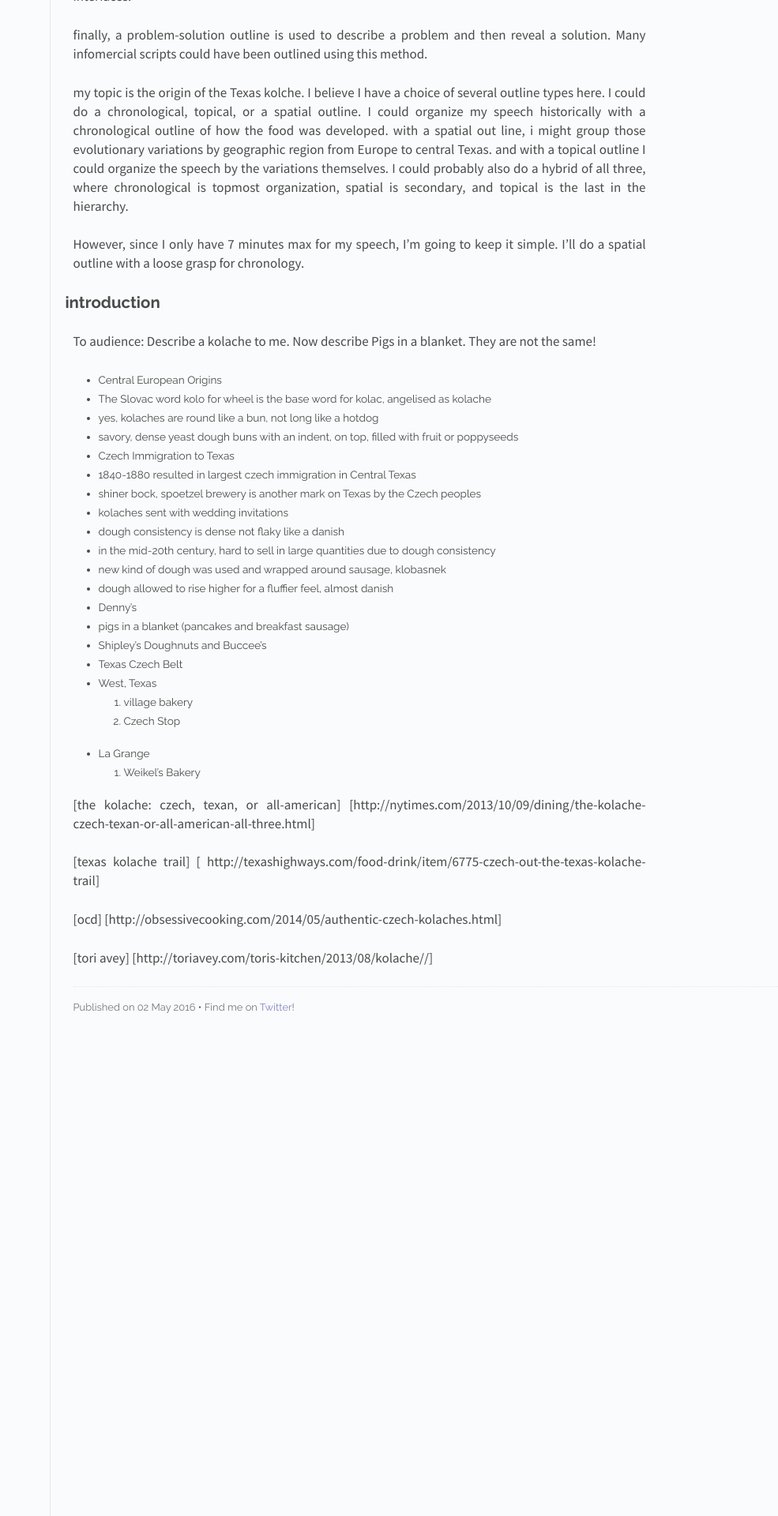
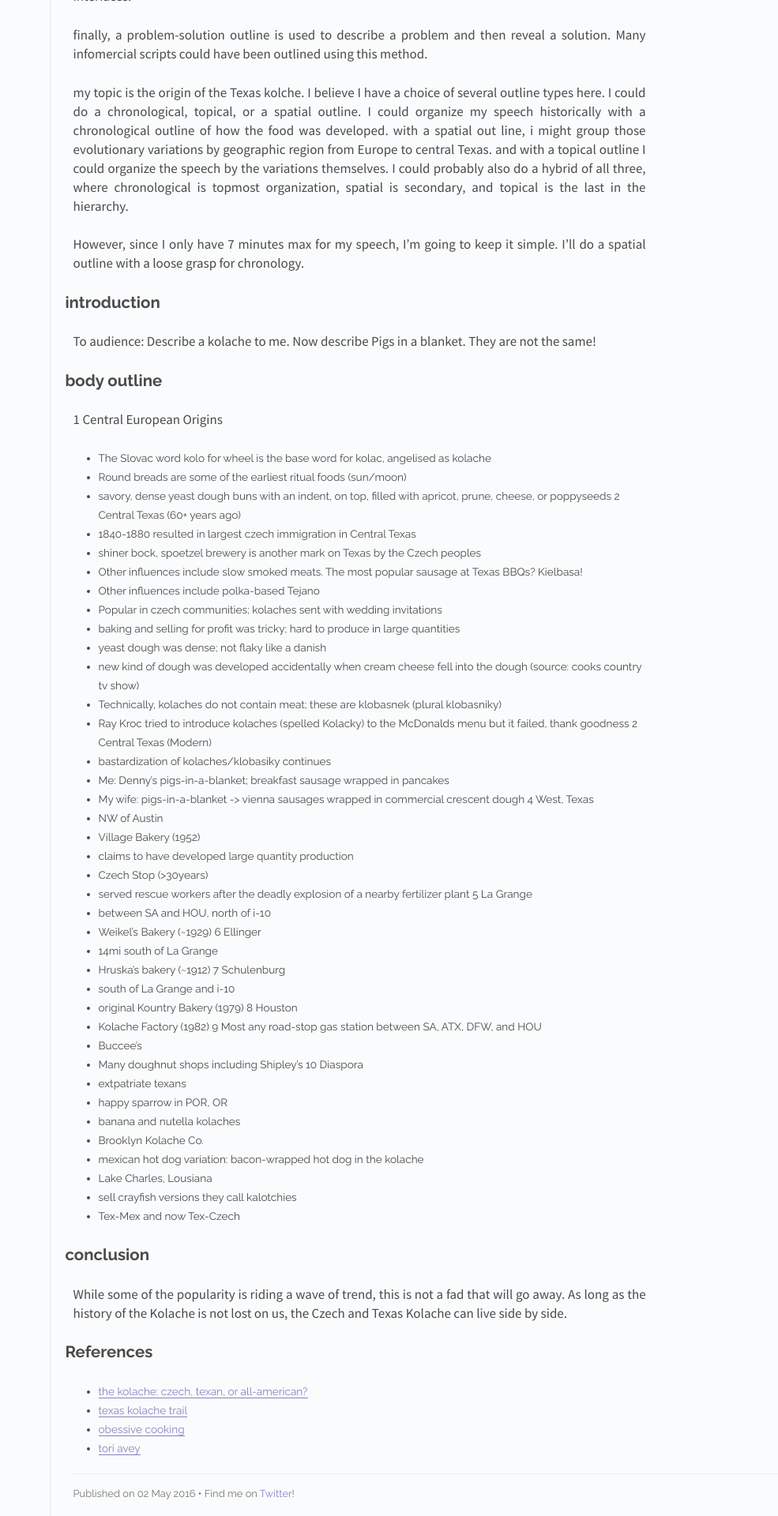
Before and after one commit to mkprz/mkprz.github.io, a Jekyll site: the page built from _posts/2016-05-02-toastmasters-cc2-kolache.md, in a window 1280 px wide. Shown: the part 1037-2957 px from the top of the page at 79% size, without its empty margins (295-1280 px from the left). Built offline with Jekyll 4.4.1, drawn with Linux system fonts in a browser that asks for light colours; Markdown is read by kramdown in place of the engine named in the settings.

Commit message:
completed outline

```diff
--- a/_config.yml
+++ b/_config.yml
@@ -1,3 +1,2 @@
 name: Flex
-markdown: redcarpet
 highlighter: pygments
--- a/_posts/2016-05-02-toastmasters-cc2-kolache.md
+++ b/_posts/2016-05-02-toastmasters-cc2-kolache.md
@@ -30,33 +30,65 @@ introduction
 ------------
 To audience: Describe a kolache to me. Now describe Pigs in a blanket. They are not the same!
 
-- Central European Origins
+body outline
+------------
+1 Central European Origins
  * The Slovac word kolo for wheel is the base word for kolac, angelised as kolache
- * yes, kolaches are round like a bun, not long like a hotdog
- * savory, dense yeast dough buns with an indent, on top, filled with fruit or poppyseeds
-- Czech Immigration to Texas
+ * Round breads are some of the earliest ritual foods (sun/moon)
+ * savory, dense yeast dough buns with an indent, on top, filled with apricot, prune, cheese, or poppyseeds
+2 Central Texas (60+ years ago)
  * 1840-1880 resulted in largest czech immigration in Central Texas
  * shiner bock, spoetzel brewery is another mark on Texas by the Czech peoples
- * kolaches sent with wedding invitations
- * dough consistency is dense not flaky like a danish
- * in the mid-20th century, hard to sell in large quantities due to dough consistency
- * new kind of dough was used and wrapped around sausage, klobasnek
- * dough allowed to rise higher for a fluffier feel, almost danish
-- Denny's
- * pigs in a blanket (pancakes and breakfast sausage)
-- Shipley's Doughnuts and Buccee's
-- Texas Czech Belt
- * West, Texas
-  1. village bakery
-  2. Czech Stop
- * La Grange
-  1. Weikel's Bakery
+ * Other influences include slow smoked meats. The most popular sausage at Texas BBQs? Kielbasa!
+ * Other influences include polka-based Tejano
+ * Popular in czech communities; kolaches sent with wedding invitations
+ * baking and selling for profit was tricky; hard to produce in large quantities
+ * yeast dough was dense; not flaky like a danish
+ * new kind of dough was developed accidentally when cream cheese fell into the dough (source: cooks country tv show)
+ * Technically, kolaches do not contain meat; these are klobasnek (plural klobasniky)
+ * Ray Kroc tried to introduce kolaches (spelled Kolacky) to the McDonalds menu but it failed, thank goodness
+2 Central Texas (Modern)
+ * bastardization of kolaches/klobasiky continues
+ * Me: Denny's pigs-in-a-blanket; breakfast sausage wrapped in pancakes
+ * My wife: pigs-in-a-blanket -> vienna sausages wrapped in commercial crescent dough
+4 West, Texas
+ * NW of Austin
+ * Village Bakery (1952)
+  - claims to have developed large quantity production
+ * Czech Stop (>30years)
+  - served rescue workers after the deadly explosion of a nearby fertilizer plant
+5 La Grange
+ * between SA and HOU, north of i-10
+ * Weikel's Bakery (~1929)
+6 Ellinger
+ * 14mi south of La Grange
+ * Hruska's bakery (~1912)
+7 Schulenburg
+ * south of La Grange and i-10
+ * original Kountry Bakery (1979)
+8 Houston
+ * Kolache Factory (1982)
+9 Most any road-stop gas station between SA, ATX, DFW, and HOU
+ * Buccee's
+ * Many doughnut shops including Shipley's
+10 Diaspora
+ * extpatriate texans
+ * happy sparrow in POR, OR
+  - banana and nutella kolaches
+ * Brooklyn Kolache Co.
+  - mexican hot dog variation: bacon-wrapped hot dog in the kolache
+ * Lake Charles, Lousiana
+  - sell crayfish versions they call kalotchies
+ * Tex-Mex and now Tex-Czech
 
+conclusion
+----------
+While some of the popularity is riding a wave of trend, this is not a fad that will go away.
+As long as the history of the Kolache is not lost on us, the Czech and Texas Kolache can live side by side.
 
-[the kolache: czech, texan, or all-american] [http://nytimes.com/2013/10/09/dining/the-kolache-czech-texan-or-all-american-all-three.html]
-
-[texas kolache trail] [ http://texashighways.com/food-drink/item/6775-czech-out-the-texas-kolache-trail]
-
-[ocd] [http://obsessivecooking.com/2014/05/authentic-czech-kolaches.html]
-
-[tori avey] [http://toriavey.com/toris-kitchen/2013/08/kolache//]
+References
+----------
+* [the kolache: czech, texan, or all-american?](http://nytimes.com/2013/10/09/dining/the-kolache-czech-texan-or-all-american-all-three.html)
+* [texas kolache trail](http://texashighways.com/food-drink/item/6775-czech-out-the-texas-kolache-trail)
+* [obessive cooking](http://obsessivecooking.com/2014/05/authentic-czech-kolaches.html)
+* [tori avey](http://toriavey.com/toris-kitchen/2013/08/kolache/)
```
